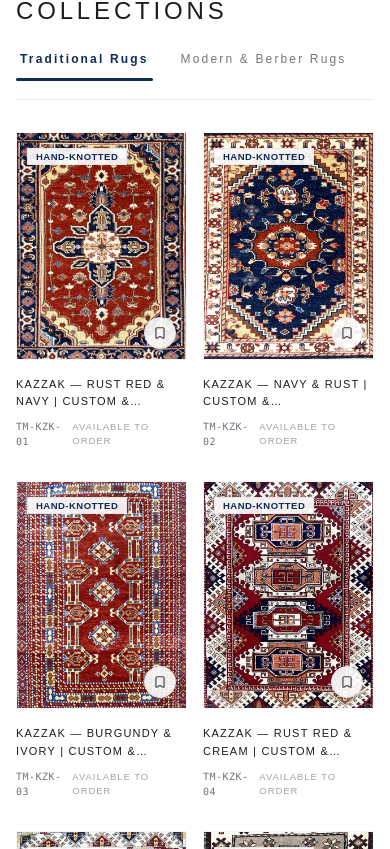
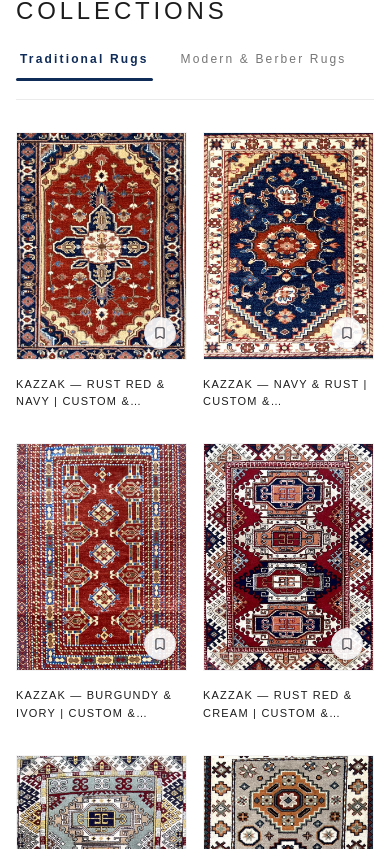
Before and after one commit to Arunmohankml/TajmahalProducts, a Next.js app: page / in a window 390 px wide. Shown: the part 2815-3664 px from the top of the page. Built offline with nearby package versions, Linux system fonts and the light colour scheme; a web font is replaced by a local one.

Commit message:
Hide weave badge and spec footer on mobile for clean card layout

```diff
--- a/components/CarpetCard.tsx
+++ b/components/CarpetCard.tsx
@@ -67,8 +67,8 @@ export function CarpetCard({ product }: { product: CarpetProduct }) {
           <Bookmark className={`w-3.5 h-3.5 ${isShortlisted ? "fill-current" : ""}`} />
         </button>
 
-        {/* Collection Pill on Top-Left */}
-        <div className="absolute top-2.5 left-2.5 pointer-events-none z-10">
+        {/* Collection Pill on Top-Left (Hidden on mobile for clean look) */}
+        <div className="hidden sm:block absolute top-2.5 left-2.5 pointer-events-none z-10">
           <span className="px-2 py-0.5 bg-white/90 text-[#0F2C59] text-[9.5px] font-semibold uppercase tracking-wider border border-zinc-200">
             {product.weave}
           </span>
@@ -83,8 +83,8 @@ export function CarpetCard({ product }: { product: CarpetProduct }) {
           </h3>
         </Link>
 
-        {/* Clean Minimalist Spec Footer */}
-        <div className="flex items-center justify-between pt-0.5 text-[#767676]">
+        {/* Clean Minimalist Spec Footer (Hidden on mobile for clean look) */}
+        <div className="hidden sm:flex items-center justify-between pt-0.5 text-[#767676]">
           <span className="text-[10px] font-mono tracking-wider text-zinc-500">
             {product.order_code}
           </span>
```
